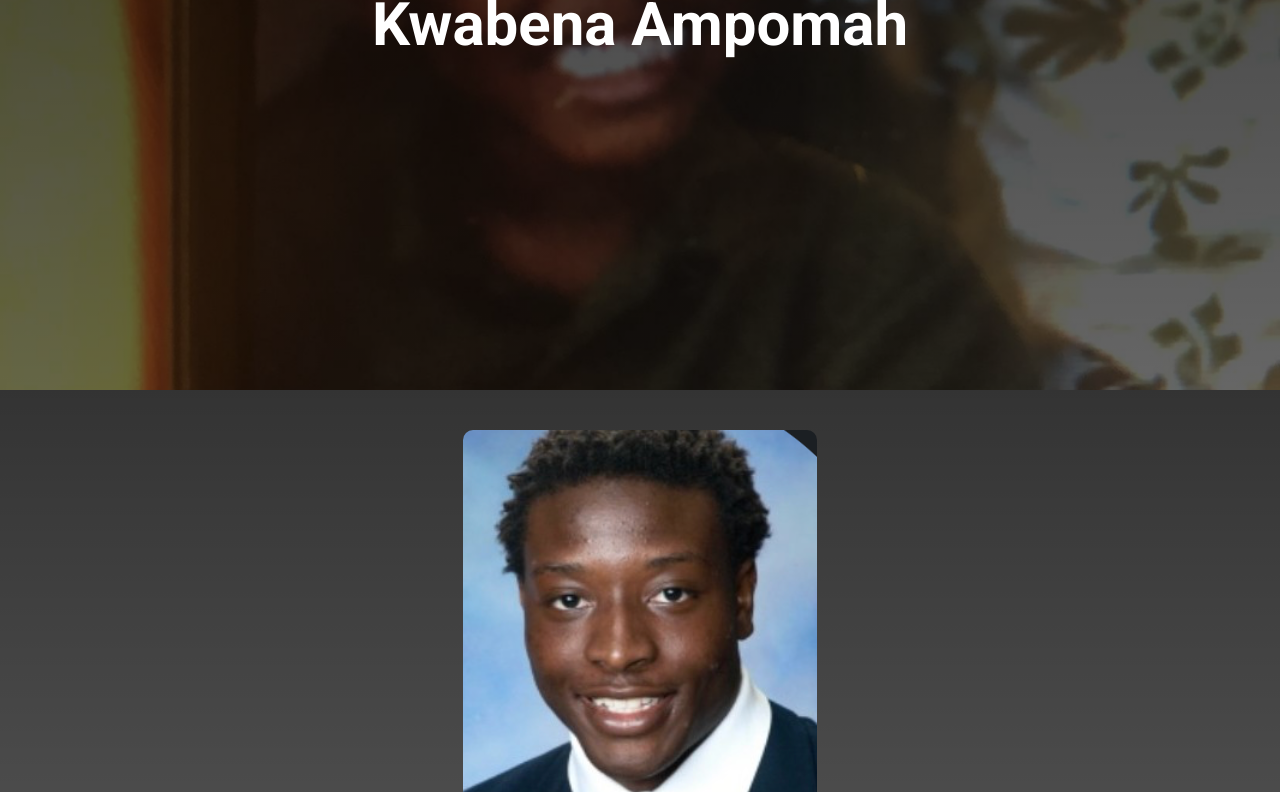
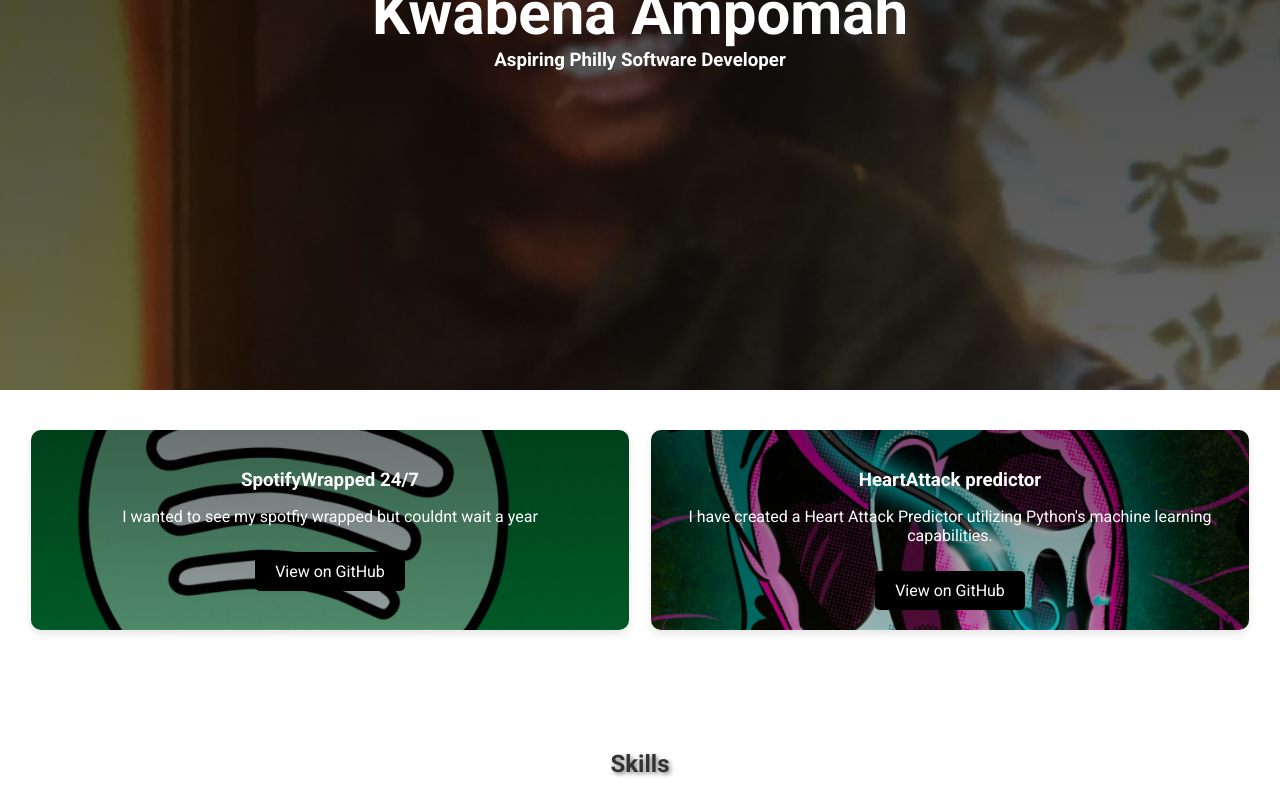
Before and after one commit to Kwabena-Ampomah/Kwabena-Ampomahwebsitedraft, a plain HTML site: page index.html in a window 1280 px wide. Shown: the part 410-1202 px from the top of the page. Drawn offline with nearby package versions, Linux system fonts and the light colour scheme.

Commit message:
Added index.html

```diff
--- a/index.html
+++ b/index.html
@@ -18,7 +18,7 @@
   scroll-behavior: smooth;
 }
 
-  /* Enhanced Button and Link Effects */
+
 .link, button {
   transition: color 0.3s, background-color 0.3s, transform 0.3s;
 }
@@ -31,10 +31,11 @@
   transition: background-color 0.3s ease-out, transform 0.3s ease-out;
 }
 
-  /* Scroll-Reveal Enhancements */
+
 .scroll-reveal h2, .scroll-reveal p {
-    visibility: hidden; /* Initially hide text */
+  visibility: hidden;
 }
+
 body, html {
   margin: 0;
   padding: 0;
@@ -48,11 +49,10 @@
   background-size: cover;
   display: flex;
   flex-direction: column;
-  justify-content: center; /* Center vertically */
-  align-items: center; /* Center horizontally */
+  justify-content: center;
+  align-items: center;
   min-height: 100vh;
 }
-
 
 .header {
   display: flex;
@@ -78,20 +78,21 @@
   margin: auto;
 }
 
+
+.title h3 {
+  color: white;
+  font-weight: 700;
+  text-align: center;
+  margin: auto;
+}
+
 .about {
-      background-image: linear-gradient(rgba(0,0,0,0.8), rgba(0,0,0,0.6)), url("about.jpg");
+  background-image: linear-gradient(rgba(0,0,0,0.5), rgba(0,0,0,0.3)), url("minikwab.jpg");
   background-position: center;
   background-repeat: no-repeat;
   background-size: cover;
   padding: 40px 20px;
   text-align: center;
-    }
-
-    .about img {
-      max-width: 100%;
-      height: auto;
-      border-radius: 10px;
-      margin-bottom: 20px;
 }
 
 .about-text {
@@ -102,7 +103,7 @@
 .about-text h1 {
   font-size: 48px;
   margin-bottom: 20px;
-      color: #E91E63;
+  color: white;
 }
 
 .about-text h5 {
@@ -112,20 +113,24 @@
 }
 
 .about-text p {
+  border-radius: 20px;
+  box-shadow: 0 4px 8px rgba(0, 0, 0, 0.1);
+  text-align: center;
   font-size: 16px;
   line-height: 1.6;
   color: #ddd;
 }
-    .logos h2{
+
+.logos h2 {
   text-align: center;
-      color: #333; /* Change to your preferred text color */
-  text-shadow: 2px 2px 4px rgba(0,0,0,0.5); /* Horizontal shadow, Vertical shadow, Blur radius, Color */
-  font-size: 24px; /* Adjust based on your design */
-  font-weight: bold; /* Makes the text bold */
+  color: #333;
+  text-shadow: 2px 2px 4px rgba(0,0,0,0.5);
+  font-size: 24px;
+  font-weight: bold;
 }
 
 button {
-      background: #E91E63;
+  background: black;
   color: white;
   padding: 10px 30px;
   border: none;
@@ -135,13 +140,8 @@
 }
 
 button:hover {
-      background: #C2185B;
+  background: black;
 }
-
-
-
-
-
 
 @media (max-width: 768px) {
   .title h1 {
@@ -156,7 +156,8 @@
     padding: 0 10px;
   }
 }
-    @keyframes slide{
+
+@keyframes slide {
   from {
     transform: translateX(0);
   }
@@ -165,47 +166,104 @@
   }
 }
 
-    .logos{
+.logos {
   overflow: hidden;
-      padding:60px 0;
+  padding: 60px 0;
   background: white;
   white-space: nowrap;
   position: relative;
 }
-    .logos::before{
+
+.logos::before {
   position: absolute;
-      top:0;
-      left:0;
-      width:250px;
-      height:100%;
-      background:linear-gradient(to right,rgba(255,255,255,0),white);
-      content:"";
+  top: 0;
+  left: 0;
+  width: 250px;
+  height: 100%;
+  background: linear-gradient(to right, rgba(255,255,255,0), white);
+  content: "";
   z-index: 2;
 }
-    .logos::after{
+
+.logos::after {
   position: absolute;
-      top:0;
-      right:0;
-      width:250px;
-      height:100%;
-      background:linear-gradient(to left,rgba(255,255,255,0),white);
-      content:"";
+  top: 0;
+  right: 0;
+  width: 250px;
+  height: 100%;
+  background: linear-gradient(to left, rgba(255,255,255,0), white);
+  content: "";
   z-index: 2;
 }
-    .logos:hover .logos-slide{
-      animation-play-state:paused;
+
+.logos:hover .logos-slide {
+  animation-play-state: paused;
 }
-    .logos-slide{
+
+.logos-slide {
   display: inline-block;
   animation: 3s slide infinite linear;
+}
+
+.logos-slide img {
+  height: 100px;
+  margin: 0 40px;
+}
+
+.projects {
+  display: flex;
+  justify-content: space-around;
+  padding: 40px 20px;
+}
+
+.project {
+  border-radius: 10px;
+  padding: 20px;
+  width: 45%;
+  box-shadow: 0 4px 8px rgba(0, 0, 0, 0.1);
+  text-align: center;
+}
 
 
+#project1 {
+  background-image: linear-gradient(rgba(0,0,0,0.5), rgba(0,0,0,0.3)), url("spot.png");
+  background-position: center;
+  background-repeat: no-repeat;
+  background-size: cover;
 }
-    .logos-slide img{
 
-      height:100px;
-      margin:0 40px;
+#project2 {
+  background-image: linear-gradient(rgba(0,0,0,0.5), rgba(0,0,0,0.3)), url("heart.png");
+  background-position: center;
+  background-repeat: no-repeat;
+  background-size: cover;
 }
+
+.project h3 {
+  color: white;
+  margin-bottom: 10px;
+}
+
+.project p {
+  font-size: 16px;
+  color: white;
+}
+
+.project a {
+  display: inline-block;
+  margin-top: 10px;
+  padding: 10px 20px;
+  background: black;
+  color: white;
+  text-decoration: none;
+  border-radius: 5px;
+  transition: background-color 0.3s;
+}
+
+.project a:hover {
+  background: black;
+}
+
   </style>
 </head>
 <body>
@@ -218,15 +276,19 @@
     </div>
     <div class="title">
       <h1>Kwabena Ampomah</h1>
+      <h3> Aspiring Philly Software Developer </h3>
     </div>
   </div>
-  <div class="about" id="About">
-    <img src="face.png" alt="About Me">
-    <div class="about-text">
-      <h1>About Me</h1>
-      <h5>Software Developer</h5>
-      <p>I'm an aspiring Software Developer. Proficient in HTML, CSS, Java, Python. I love creating front-end websites that are both visually appealing and user-friendly.</p>
-      <button type="button">Let's Talk</button>
+  <div class="projects" id="Projects">
+    <div class="project" id="project1">
+      <h3>SpotifyWrapped 24/7</h3>
+      <p> I wanted to see my spotfiy wrapped but couldnt wait a year</p>
+      <a href="https://github.com/Kwabena-Ampomah/top5spotify" target="_blank">View on GitHub</a>
+    </div>
+    <div class="project" id="project2">
+      <h3>HeartAttack predictor</h3>
+      <p>I have created a Heart Attack Predictor utilizing Python's machine learning capabilities.</p>
+      <a href="https://github.com/Kwabena-Ampomah/HeartAttackpredictor" target="_blank">View on GitHub</a>
     </div>
   </div>
     <div class="logos">
--- a/script.js
+++ b/script.js
@@ -66,13 +66,13 @@ window.addEventListener('scroll', function() {
     var parallaxContainer = document.querySelector('.about');
     var parallaxImage = document.querySelector('.parallax-image');
 
-    // Calculate offset of the .about section from the top of the page
+
     var sectionTop = parallaxContainer.offsetTop;
 
-    // Calculate parallax only when the .about section is in the viewport
+
     if (scrollPosition >= sectionTop && scrollPosition <= sectionTop + parallaxContainer.offsetHeight) {
-      var parallaxSpeed = 0.3; // Adjust based on the desired effect
-      // Ensure the image moves only within the bounds of the .about section
+      var parallaxSpeed = 0.3;
+
       var imageOffset = (scrollPosition - sectionTop) * parallaxSpeed;
       parallaxImage.style.transform = `translateY(${imageOffset}px)`;
     }
```
Also changed, not shown: heart.png (added), minikwab.jpg (added), spot.png (added). Lines whose indentation alone changed are shown as unchanged.
